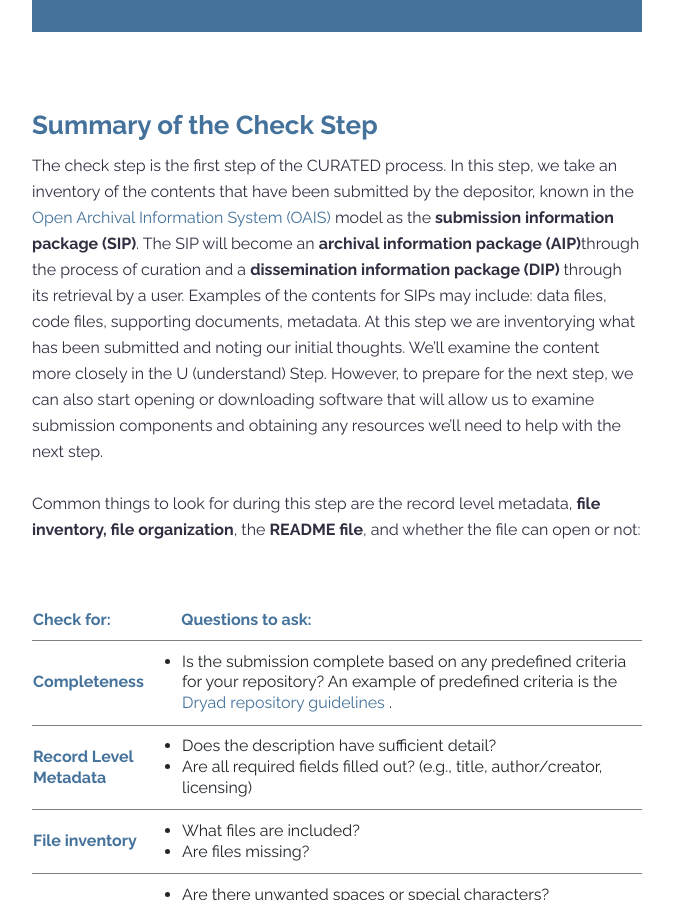
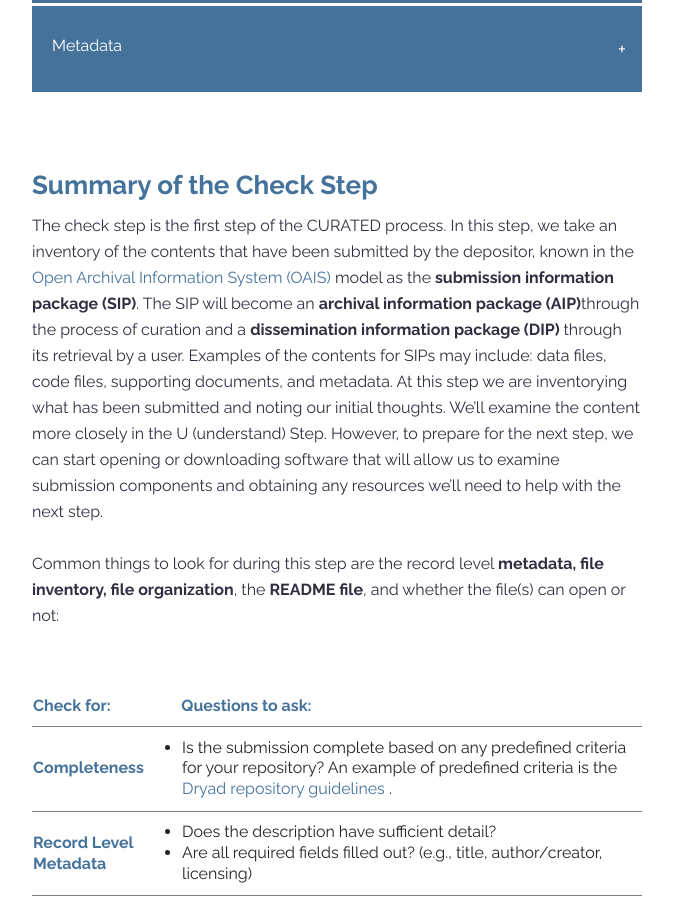
Before and after one commit to DataCurationNetwork/CURATED, a Jekyll site: the page built from _modules/module-c.md, in a window 1280 px wide and 900 px high, scrolled down 1328 px. Shown: the whole window, without its empty margins (143-816 px from the left). Built offline with Jekyll 4.4.1, drawn with Linux system fonts in a browser that asks for light colours; part of the change alters nothing that is shown; some of the changed text lies outside the part shown.

Commit message:
Made some content edits

```diff
--- a/_modules/module-c.md
+++ b/_modules/module-c.md
@@ -1,5 +1,5 @@
 ---
-title: "C Step: Check the Data"
+title: "C Step: Check the Data Deposit"
 layout: module
 ---
 
@@ -30,7 +30,7 @@ layout: module
    <br>
   &nbsp;&nbsp;2. Check the submission for completeness based on a predefined criteria.
    <br>
-  &nbsp;&nbsp;3. Develop preliminary recommendations to be used for the “understand” step.
+  &nbsp;&nbsp;3. Develop preliminary recommendations to be used for the “Understand” step.
 
 </p>
 </blockquote>
@@ -99,11 +99,11 @@ layout: module
 </div>
 <button class="collapsible">Dissemination Information Package (DIP)</button>
 <div class="content">
-  <p><br>A package created from the AIP to distribute digital content to users.</p>
+  <p><br>A package created from the Archival Information Package (AIP) to distribute digital content to users.</p>
 </div>
 <button class="collapsible">File inventory </button>
 <div class="content">
-  <p><br>The list of files in the submission information package.</p>
+  <p><br>The list of files in the submission information package (SIP).</p>
 </div>
 <button class="collapsible">File organization</button>
 <div class="content">
@@ -147,11 +147,11 @@ for (i = 0; i < coll.length; i++) {
 
 <h2>Summary of the Check Step</h2>
 <p>
-The check step is the first step of the CURATED process. In this step, we take an inventory of the contents that have been submitted by the depositor, known in the <a href="https://www.oclc.org/research/publications/2000/lavoie-oais.html" target="_blank"> Open Archival Information System (OAIS) </a>  model as the<b> submission information package (SIP)</b>. The SIP will become an <b>archival information package (AIP)</b>through the process of curation and a <b>dissemination information package (DIP) </b>through its retrieval by a user. Examples of the contents for SIPs may include: data files, code files, supporting documents, metadata. At this step we are inventorying what has been submitted and noting our initial thoughts. We’ll examine the content more closely in the U (understand) Step. However, to prepare for the next step, we can also start opening or downloading software that will allow us to examine submission components and obtaining any resources we’ll need to help with the next step.
+The check step is the first step of the CURATED process. In this step, we take an inventory of the contents that have been submitted by the depositor, known in the <a href="https://www.oclc.org/research/publications/2000/lavoie-oais.html" target="_blank"> Open Archival Information System (OAIS) </a>  model as the<b> submission information package (SIP)</b>. The SIP will become an <b>archival information package (AIP)</b>through the process of curation and a <b>dissemination information package (DIP) </b>through its retrieval by a user. Examples of the contents for SIPs may include: data files, code files, supporting documents, and metadata. At this step we are inventorying what has been submitted and noting our initial thoughts. We’ll examine the content more closely in the U (understand) Step. However, to prepare for the next step, we can start opening or downloading software that will allow us to examine submission components and obtaining any resources we’ll need to help with the next step.
 
 <br>
 <br>
-Common things to look for during this step are the record level metadata, <b> file inventory, file organization</b>, the <b>README file</b>, and whether the file can open or not:
+Common things to look for during this step are the record level <b> metadata, file inventory, file organization</b>, the <b>README file</b>, and whether the file(s) can open or not:
 </p>
 
 <br>
@@ -236,13 +236,13 @@ Common things to look for during this step are the record level metadata, <b> fi
 
 <b>Materials Needed</b><br>
 
-  &nbsp;1.  Data deposit <a href="https://docs.google.com/spreadsheets/d/1u3jdZ6Pq2IImxeddOQjWE1Y_7ssUTY0V/edit#gid=1453514557" target="_blank">here</a>.
+  &nbsp;1.  Data deposit <a href="https://drive.google.com/drive/folders/1aWTQYpEQ4GBzh4KnUK5u6uEKjqKrPVTv?usp=sharing" target="_blank">here</a>.
    <br>
    <br>
 
 
 <b>Directions</b><br>
-    In this activity, using the checklist below, you will perform the C check on the <a href="https://docs.google.com/spreadsheets/d/1u3jdZ6Pq2IImxeddOQjWE1Y_7ssUTY0V/edit#gid=1453514557" target="_blank">provided dataset</a>. Once you have completed this activity, feel free to run the C step on another dataset of your choosing.
+    In this activity, using the checklist below, you will perform the C check on the <a href="https://drive.google.com/drive/folders/1aWTQYpEQ4GBzh4KnUK5u6uEKjqKrPVTv?usp=sharing" target="_blank">data depositt</a>. Once you have completed this activity, feel free to run the C step on another dataset of your choosing.
 
 <br>
 </p>
@@ -253,14 +253,14 @@ Common things to look for during this step are the record level metadata, <b> fi
 <h2>C Step Checklist</h2>
 
 <div class="flex-contianer">
-     <a class="button button-primary" href="https://docs.google.com/document/d/1RWt2obXOOeJRRFmVo9VAkl4h41cL33Zm5YYny3hbPZ8/edit" target = "_blank"> Access Curation Checklist</a>
+     <a class="button button-primary" href="https://docs.google.com/document/d/1RWt2obXOOeJRRFmVo9VAkl4h41cL33Zm5YYny3hbPZ8/edit" target = "_blank"> Access CURATE(D) Checklist</a>
 </div>
 <br>
 <table frames=hsides rules=rows>
 
 <th>C Step Number</th>
 <th>C Step</th>
-<th>Yes/No/NA</th>
+<th>Yes No NA</th>
 <tr>
 <td  style="padding-top: 1%; padding-bottom: 1%;">C1</td>
 <td  style="padding-top: 1%; padding-bottom: 1%;">Files open as expected?</td>
```
